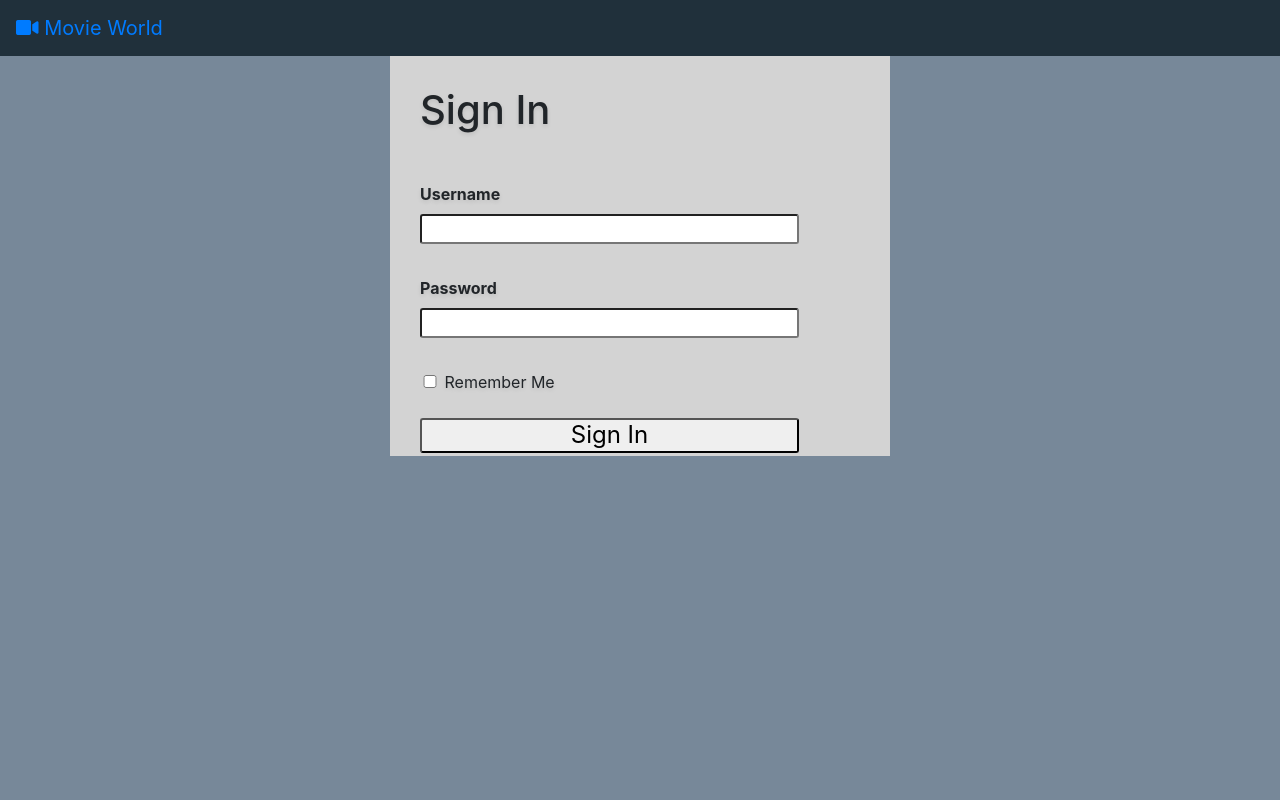
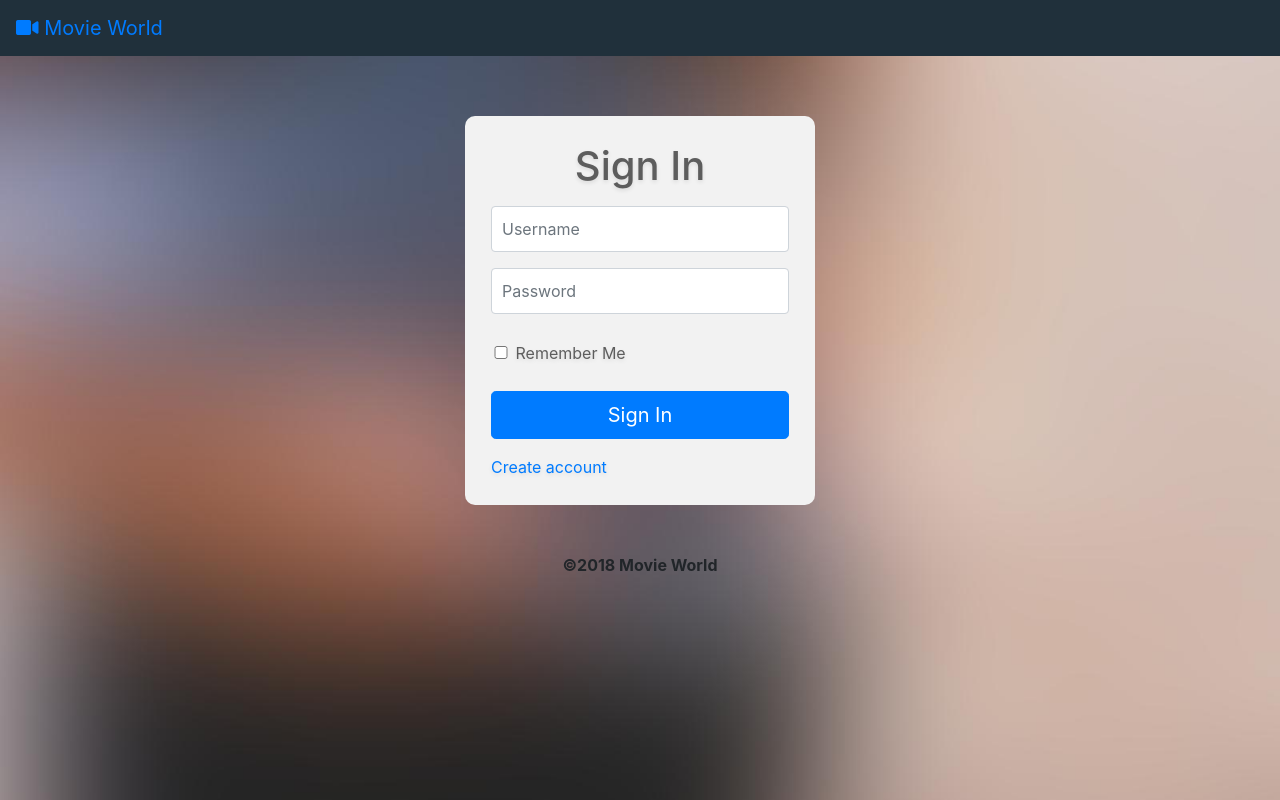
Before and after one commit to vivamilk/Movie_sale, a Flask app: page /login in a window 1280 px wide. Run offline with Flask 2, Linux system fonts and the light colour scheme; some libraries are stand-ins or nearby versions.

Commit message:
refine auth pages

```diff
--- a/movie/form.py
+++ b/movie/form.py
@@ -5,19 +5,19 @@ import re
 
 
 class LoginForm(FlaskForm):
-    username = StringField('Username', validators=[DataRequired()])
-    password = PasswordField('Password', validators=[DataRequired()])
+    username = StringField('Username', validators=[DataRequired()], description='Username')
+    password = PasswordField('Password', validators=[DataRequired()], description='Password')
     remember_me = BooleanField('Remember Me')
     submit = SubmitField('Sign In')
 
 
 class RegistrationForm(FlaskForm):
-    username = StringField('Username', validators=[DataRequired()])
-    password = PasswordField('Password', validators=[DataRequired()])
-    password2 = PasswordField('Repeat Password', validators=[DataRequired(), EqualTo('password')])
-    name = StringField('Name', validators=[DataRequired()])
-    email = StringField('E-mail', validators=[Email()])
-    phone_number = IntegerField('Phone Number')
+    username = StringField('Username', validators=[DataRequired()], description='Username')
+    password = PasswordField('Password', validators=[DataRequired()], description='Password')
+    password2 = PasswordField('Repeat Password', validators=[DataRequired(), EqualTo('password')], description='Confirm Password')
+    name = StringField('Name', validators=[DataRequired()], description='Name')
+    email = StringField('E-mail', validators=[Email()], description='E-mail')
+    phone_number = IntegerField('Phone Number', description='Phone Number')
     submit = SubmitField('Register')
 
     def validate_username(self, username):
--- a/movie/static/css/auth.css
+++ b/movie/static/css/auth.css
@@ -1,19 +1,37 @@
 body {
-    background-color:lightslategray;
+    background: url(../auth_bg.jpg) no-repeat center center fixed;
+    -webkit-background-size: cover;
+    -moz-background-size: cover;
+    -o-background-size: cover;
+    background-size: cover;
 }
-input{
-    border-radius:3px;
-    width:100%;
+.form-control {
+    position: relative;
+    font-size: 16px;
+    height: auto;
+    padding: 10px;
+        @include box-sizing(border-box);
+}
+form input, form button {
+    font-size: 18px;
+    margin: 16px 0;
+}
+
+.auth-header{
+    text-align: center;
 }
 .auth{
+    margin-top: 30px;
+    color: #5d5d5d;
+    padding: 26px;
     text-shadow: 0 2px 4px rgba(0,0,0,.1);
-    width: 500px;
-    height: 400px;
-    background-color: lightgrey;
+    background-color: #f2f2f2;
+    border-radius: 10px;
+	-moz-border-radius: 10px;
+	-webkit-border-radius: 10px;
 }
 .auth-form{
-    margin: 30px 30px 20px;
-
+    margin-top: 60px;
 }
 
 .remember_me{
--- a/movie/templates/_helpers.html
+++ b/movie/templates/_helpers.html
@@ -1,15 +1,13 @@
 <!-- use for form field render -->
 {% macro render_field(field) %}
-  <dt>{{ field.label }}
-  <dd>{{ field(size=32) }}
+    {{ field(class="form-control input-lg", placeholder=field.description) }}
     {% if field.errors %}
         <ul class=errors>
             {% for error in field.errors %}
-      <li>{{ error }}</li>
+                <li><div style="color: red">{{ error }}</div></li>
             {% endfor %}
         </ul>
     {% endif %}
-  </dd>
 {% endmacro %}
 
 <!-- use for shipping status button in user history-->
--- a/movie/templates/auth.html
+++ b/movie/templates/auth.html
@@ -5,16 +5,34 @@
 
 {% block body %}
 <nav class="navbar navbar-default auth-nav" role="navigation">
-    <a class="navbar-brand" href="#"><span class="fas fa-video"></span> Movie World</a>
+    <a class="navbar-brand" href="/"><span class="fas fa-video"></span> Movie World</a>
 </nav>
 
-<div class="container auth">
+<div class="container">
     <div class="row">
-        <div class="auth-form">
-            {% block auth %}
-            {% endblock %}
+        <div class="col-md-4"></div>
+        <div class="col-md-4">
+            <section class="auth-form">
+                <form class="auth" action="" method="post" novalidate>
+                    {% block auth %}
+                    {% endblock %}
+                </form>
+            </section>
         </div>
+        <div class="col-md-4"></div>
     </div>
 </div>
 <br>
 {% endblock %}
+{% block footer %}
+<br>
+<footer class="footer">
+    <div class="container-fluid">
+        <div class="row">
+            <div class="col-md-12 text-center">
+                <strong>&copy;{{ current_year }} Movie World</strong>
+            </div>
+        </div>
+    </div>
+</footer>
+{% endblock %}
--- a/movie/templates/login.html
+++ b/movie/templates/login.html
@@ -1,24 +1,18 @@
 {% extends "auth.html" %}
 
 {% block auth %}
-<h1>Sign In</h1>
-<form action="" method="post" novalidate>
-    <div class="form-group">
-        <label>{{ form.hidden_tag() }}</label>
-    </div>
-    <div class="form-group">
-        <label>{{ render_field(form.username) }}</label>
-    </div>
-    <div class="form-group">
-        <label>{{ render_field(form.password) }}</label>
-    </div>
-
-
+    <div class="auth-header"><h1>Sign In</h1></div>
+    {{ form.hidden_tag() }}
+    {% for field in [form.username, form.password] %}
+        {{ render_field(field) }}
+    {% endfor %}
 
     <div class="form-group" style="text-align: left">
         {{ form.remember_me(class="remember_me") }}
         {{ form.remember_me.label }}
     </div>
-    <h4>{{ form.submit() }}</h4>
-</form>
+    <h4>{{ form.submit(class="btn btn-primary btn-block btn-lg") }}</h4>
+    <div>
+        <a href="/register">Create account</a>
+    </div>
 {% endblock %}
```
Also changed, not shown: movie/templates/register.html (+5 -12 lines), movie/static/auth_bg.jpg (added). Lines whose indentation alone changed are shown as unchanged.
